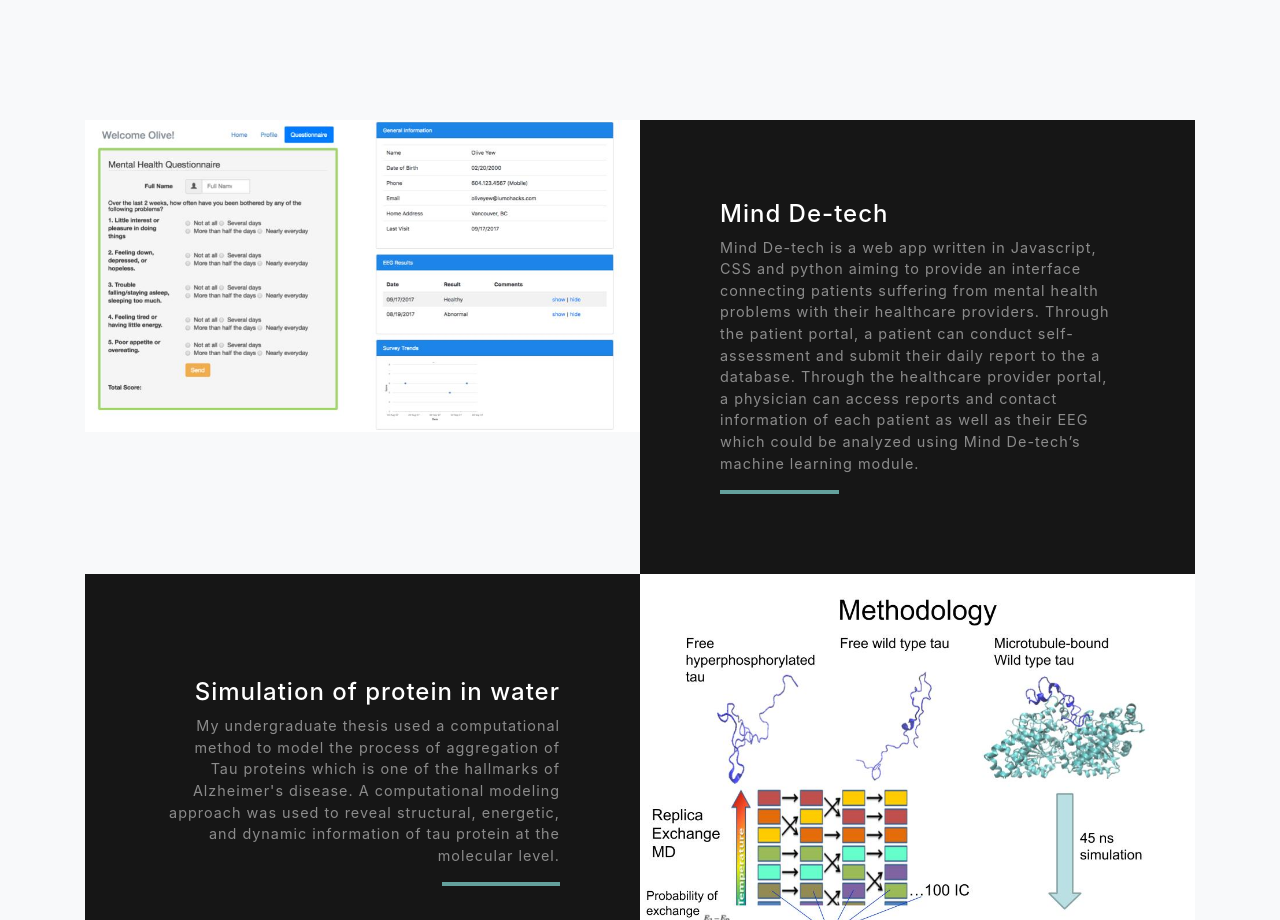
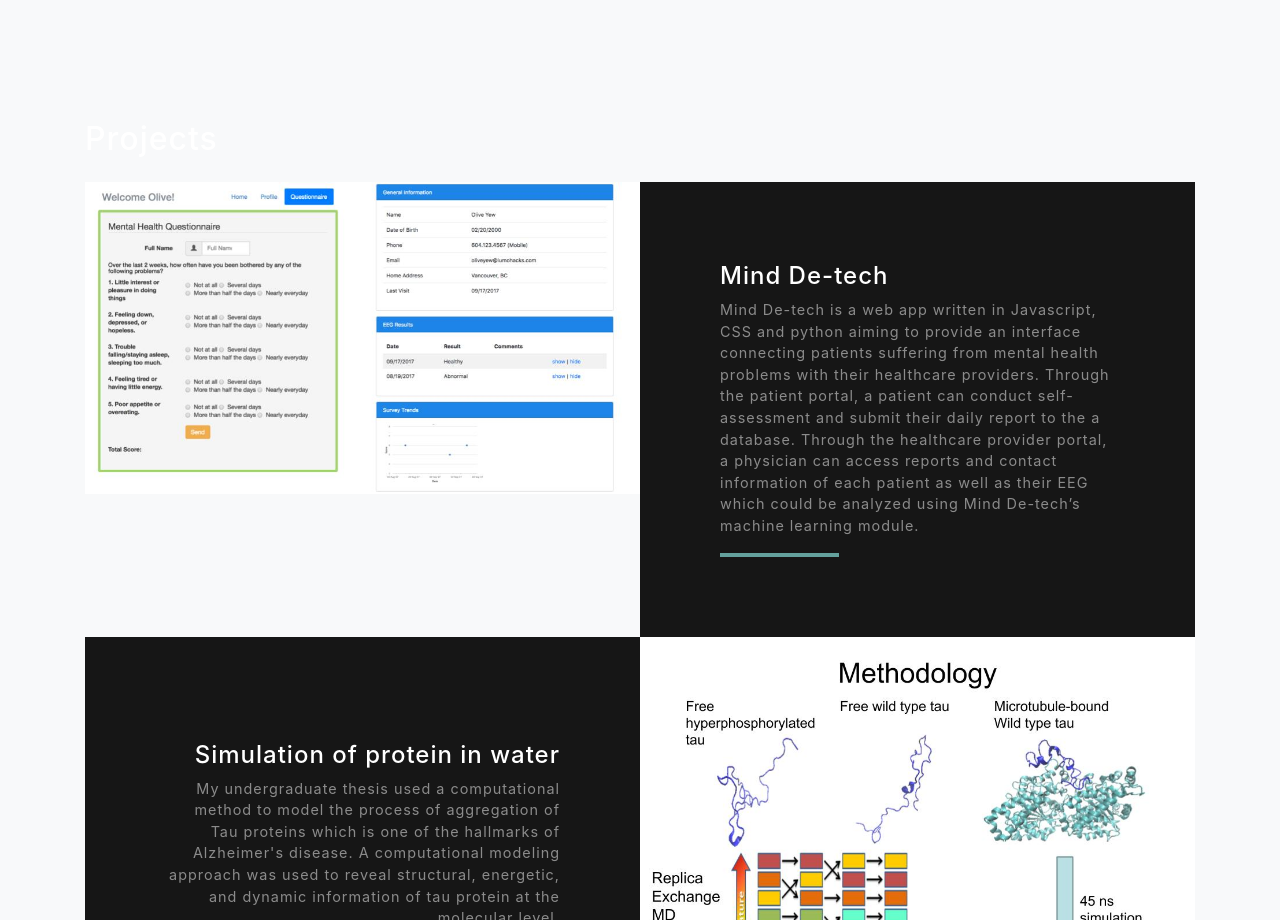
Before and after one commit to rachellaserzhao/rachellaserzhao.github.io, a website with bundled scripts: page index.html in a window 1280 px wide. Shown: the part 1920-2840 px from the top of the page. Built offline with nearby package versions, Linux system fonts and the light colour scheme.

Commit message:
Update index.html

```diff
--- a/index.html
+++ b/index.html
@@ -77,7 +77,7 @@
     <!-- Projects Section -->
     <section id="projects" class="projects-section bg-light">
       <div class="container">
-
+      <h2 class="text-white mb-4">Projects</h2>
 
         <!-- Project One Row -->
         <div class="row justify-content-center no-gutters mb-5 mb-lg-0">
```
